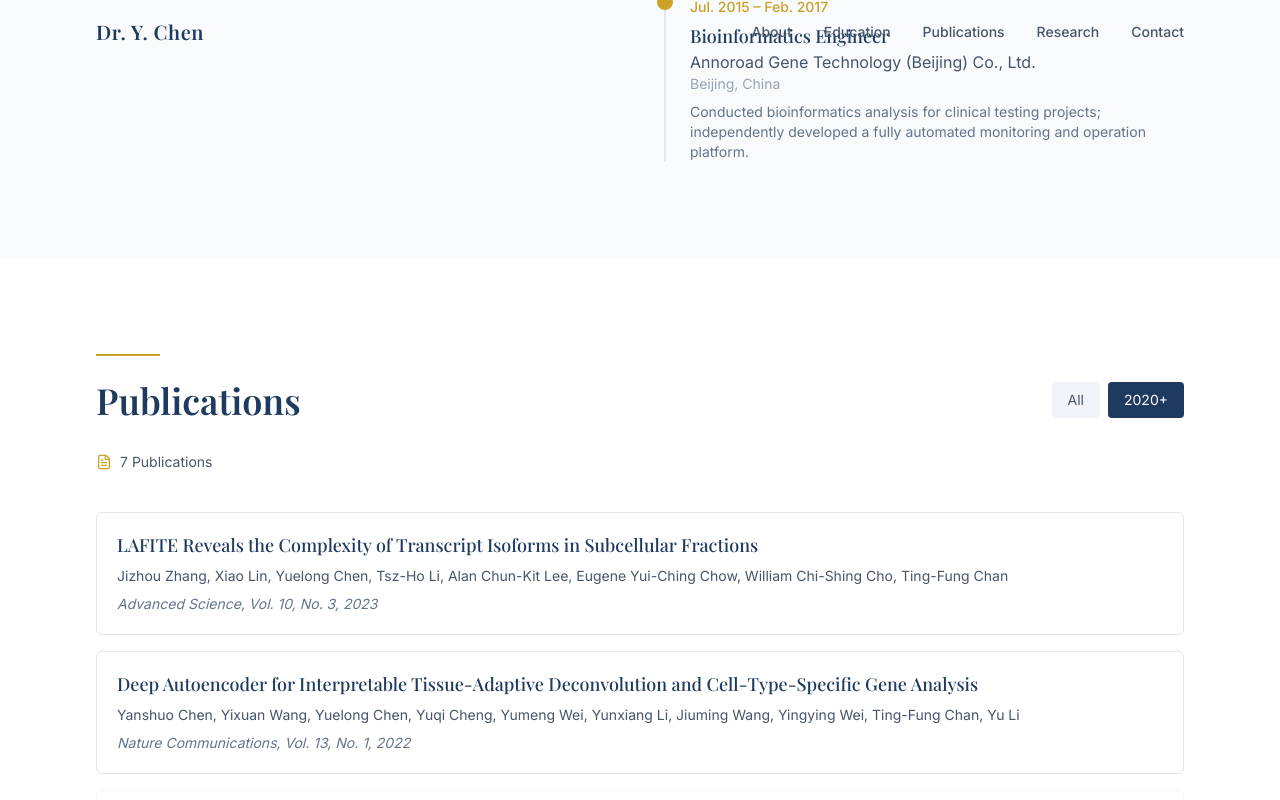
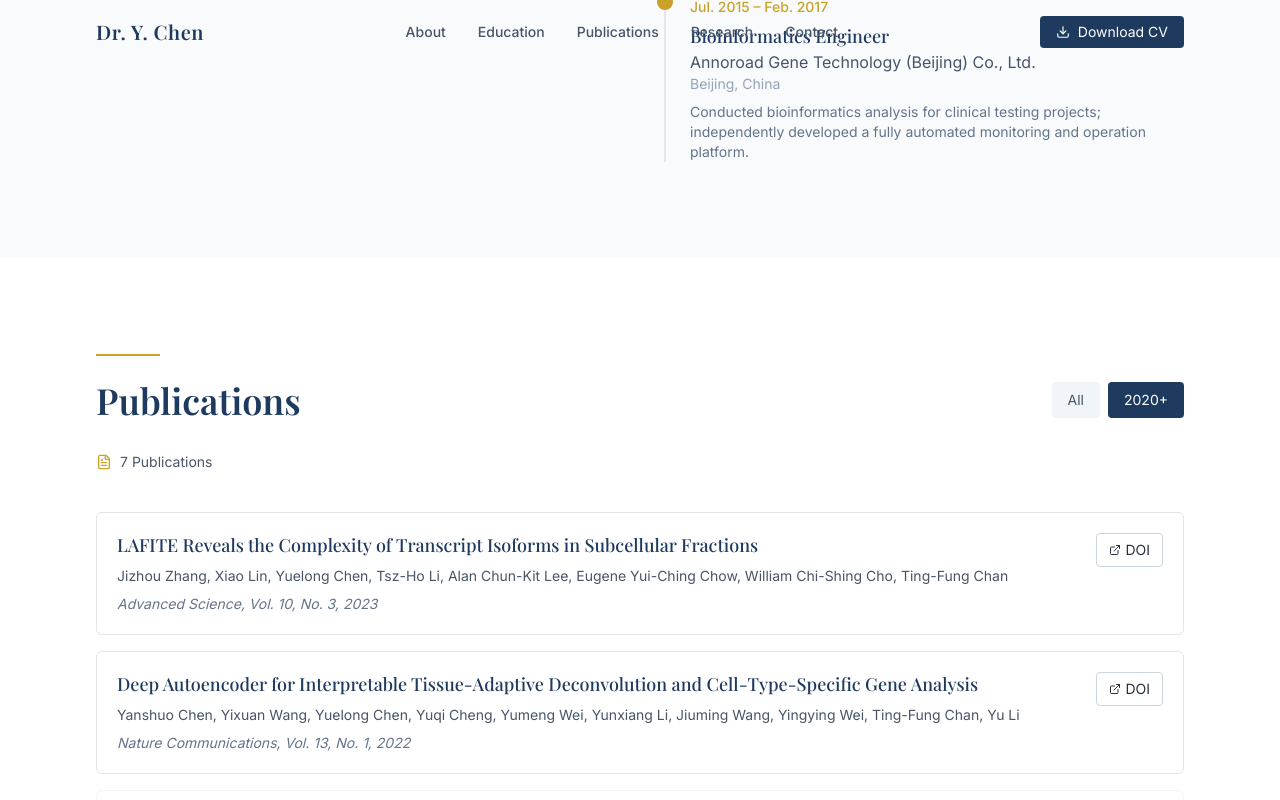
Before and after one commit to loganylchen/loganylchen.github.io, a React (Vite) app: page / in a window 1280 px wide. Both pictures are taken after a click on the button "2020+". Shown: the part 2541-3341 px from the top of the page. Built offline with nearby package versions, Linux system fonts and the light colour scheme.

Commit message:
Add PDF export, DOI links, and ORCID

```diff
--- a/src/index.css
+++ b/src/index.css
@@ -128,3 +128,105 @@
     transition-duration: 0.01ms !important;
   }
 }
+
+/* ── Print / Save as PDF ───────────────────────────────────────── */
+@media print {
+  @page {
+    size: A4;
+    margin: 1.5cm 2cm;
+  }
+
+  /* Hide chrome */
+  nav,
+  footer,
+  .print-hide {
+    display: none !important;
+  }
+
+  /* Strip spacing from sections */
+  .academic-section {
+    padding-top: 14pt !important;
+    padding-bottom: 14pt !important;
+    break-before: page;
+  }
+
+  /* Hero: remove full-screen height, hide photo */
+  section:first-of-type {
+    min-height: unset !important;
+    padding-top: 0 !important;
+    break-before: avoid;
+  }
+
+  .hero-image {
+    display: none !important;
+  }
+
+  .hero-content {
+    grid-column: 1 / -1 !important;
+  }
+
+  /* Strip all backgrounds / shadows */
+  *,
+  *::before,
+  *::after {
+    background-color: white !important;
+    background-image: none !important;
+    box-shadow: none !important;
+    transition: none !important;
+  }
+
+  /* Restore meaningful colours */
+  .text-navy,
+  h1, h2, h3, h4 {
+    color: #1e3a5f !important;
+  }
+
+  .text-gold {
+    color: #b8860b !important;
+  }
+
+  /* Contact section: was dark-on-dark, make readable */
+  .bg-navy h2,
+  .bg-navy h3,
+  .bg-navy p,
+  .bg-navy a,
+  .bg-navy span {
+    color: #1e293b !important;
+  }
+
+  /* Body text */
+  p, li, span, td {
+    color: #374151 !important;
+  }
+
+  /* Keep borders visible */
+  .border-l-2 {
+    border-color: #94a3b8 !important;
+  }
+
+  /* Avoid breaking mid-item */
+  .edu-item,
+  .pub-item,
+  .award-item,
+  .grant-item,
+  .research-card {
+    break-inside: avoid;
+    page-break-inside: avoid;
+  }
+
+  /* Shrink section heading margins */
+  h2 {
+    font-size: 15pt !important;
+    margin-bottom: 10pt !important;
+  }
+
+  /* Convert coloured tag chips to plain text */
+  .bg-navy\/5,
+  .bg-slate-100,
+  .bg-gold\/10,
+  .bg-white\/5,
+  .bg-white\/10,
+  .bg-white\/20 {
+    background-color: #f8fafc !important;
+  }
+}
--- a/src/sections/Contact.tsx
+++ b/src/sections/Contact.tsx
@@ -102,6 +102,15 @@ export default function Contact() {
                     <Github className="w-4 h-4" />
                     GitHub
                   </a>
+                  <a
+                    href="https://orcid.org/0000-0002-4639-0396"
+                    target="_blank"
+                    rel="noopener noreferrer"
+                    className="inline-flex items-center gap-2 px-4 py-2 bg-white/10 rounded hover:bg-white/20 transition-colors"
+                  >
+                    <ExternalLink className="w-4 h-4" />
+                    ORCID
+                  </a>
                 </div>
               </div>
             </div>
--- a/src/sections/Hero.tsx
+++ b/src/sections/Hero.tsx
@@ -141,6 +141,15 @@ export default function Hero() {
                 <Github className="w-4 h-4" />
                 GitHub
               </a>
+              <a
+                href="https://orcid.org/0000-0002-4639-0396"
+                target="_blank"
+                rel="noopener noreferrer"
+                className="inline-flex items-center gap-2 px-4 py-2 border border-slate-300 text-slate-700 text-sm rounded hover:border-navy hover:text-navy transition-colors"
+              >
+                <ExternalLink className="w-4 h-4" />
+                ORCID
+              </a>
             </div>
           </div>
         </div>
--- a/src/sections/Navbar.tsx
+++ b/src/sections/Navbar.tsx
@@ -1,5 +1,5 @@
 import { useState, useEffect } from 'react';
-import { Menu, X } from 'lucide-react';
+import { Menu, X, Download } from 'lucide-react';
 
 const navLinks = [
   { name: 'About', href: '#about' },
@@ -83,6 +83,15 @@ export default function Navbar() {
             ))}
           </div>
 
+          {/* Download CV */}
+          <button
+            onClick={() => window.print()}
+            className="print-hide hidden md:inline-flex items-center gap-2 px-4 py-1.5 bg-navy text-white text-sm rounded hover:bg-navy/90 transition-colors"
+          >
+            <Download className="w-3.5 h-3.5" />
+            Download CV
+          </button>
+
           {/* Mobile Menu Button */}
           <button
             className="md:hidden p-2 text-slate-600"
--- a/src/sections/Publications.tsx
+++ b/src/sections/Publications.tsx
@@ -13,7 +13,7 @@ const publications = [
     year: '2023',
     volume: 'Vol. 10, No. 3',
     type: 'Journal',
-    links: {},
+    doi: 'https://doi.org/10.1002/advs.202203480',
     highlight: true,
   },
   {
@@ -23,17 +23,17 @@ const publications = [
     year: '2022',
     volume: 'Vol. 13, No. 1',
     type: 'Journal',
-    links: {},
+    doi: 'https://doi.org/10.1038/s41467-022-34550-9',
     highlight: true,
   },
   {
-    title: 'miRNA-mRNA Analysis Concerning Embryonic Development in Medaka Fish',
+    title: 'miRNA-mRNA Integrative Analysis of Embryonic Development in Medaka Fish',
     authors: 'Lai et al.',
     venue: 'Frontiers in Marine Science',
     year: '2022',
     volume: 'Vol. 8',
     type: 'Journal',
-    links: {},
+    doi: 'https://doi.org/10.3389/fmars.2021.736362',
     highlight: false,
   },
   {
@@ -43,37 +43,37 @@ const publications = [
     year: '2017',
     volume: 'Vol. 8, No. 47',
     type: 'Journal',
-    links: {},
+    doi: 'https://doi.org/10.18632/oncotarget.19628',
     highlight: false,
   },
   {
-    title: 'Side Effect Protein Analysis Study',
-    authors: 'Wang et al.',
+    title: 'Identifying the Causative Proteins of Similar Side Effect Pairs',
+    authors: 'Yunfeng Wang, Yuelong Chen, et al.',
     venue: 'Molecular BioSystems',
     year: '2015',
     volume: 'Vol. 11, No. 7',
     type: 'Journal',
-    links: {},
+    doi: 'https://doi.org/10.1039/C5MB00242G',
     highlight: false,
   },
   {
     title: 'Drug Repositioning Using Integrated Similarity Profiles',
-    authors: 'Tan et al.',
+    authors: 'Fujian Tan et al.',
     venue: 'Molecular BioSystems',
     year: '2014',
     volume: 'Vol. 10, No. 5',
     type: 'Journal',
-    links: {},
+    doi: 'https://doi.org/10.1039/C3MB70554D',
     highlight: false,
   },
   {
-    title: 'ADR-Related Protein Network Analysis',
+    title: 'Network Characteristic Analysis of ADR-related Proteins',
     authors: 'Yuelong Chen et al.',
     venue: 'Scientific Reports',
     year: '2013',
     volume: 'Vol. 3',
     type: 'Journal',
-    links: {},
+    doi: 'https://doi.org/10.1038/srep01744',
     highlight: false,
   },
 ];
@@ -126,8 +126,8 @@ export default function Publications() {
             Publications
           </h2>
 
-          {/* Filter */}
-          <div className="flex gap-2">
+          {/* Filter — hidden in print */}
+          <div className="print-hide flex gap-2">
             {([['all', 'All'], ['recent', '2020+']] as const).map(([value, label]) => (
               <button
                 key={value}
@@ -152,7 +152,7 @@ export default function Publications() {
           </div>
         </div>
 
-        {/* Publications List */}
+        {/* Publications List — print always shows all */}
         <div className="space-y-4">
           {filteredPubs.map((pub, index) => (
             <div
@@ -174,28 +174,29 @@ export default function Publications() {
                   </p>
                 </div>
 
-                <div className="flex items-center gap-4">
-                  {Object.keys(pub.links).length > 0 && (
-                    <div className="flex gap-2">
-                      {(pub.links as Record<string, string>).pdf && (
+                <div className="print-hide flex items-center gap-2 flex-shrink-0">
                   <a
-                          href={(pub.links as Record<string, string>).pdf}
+                    href={pub.doi}
+                    target="_blank"
+                    rel="noopener noreferrer"
                     className="px-3 py-1.5 text-sm border border-slate-300 rounded hover:border-navy hover:text-navy transition-colors flex items-center gap-1"
                   >
                     <ExternalLink className="w-3 h-3" />
-                          PDF
+                    DOI
                   </a>
-                      )}
                 </div>
-                  )}
+
+                {/* Print-only: show DOI as plain text */}
+                <div className="hidden print:block text-xs text-slate-400">
+                  {pub.doi}
                 </div>
               </div>
             </div>
           ))}
         </div>
 
-        {/* View All */}
-        <div className="mt-8 text-center">
+        {/* View All — hidden in print */}
+        <div className="print-hide mt-8 text-center">
           <a
             href="https://loganylchen.github.io"
             target="_blank"
```
Also changed, not shown: 2 other files (tests, documents, lock files or other folders). Lines whose indentation alone changed are shown as unchanged.
